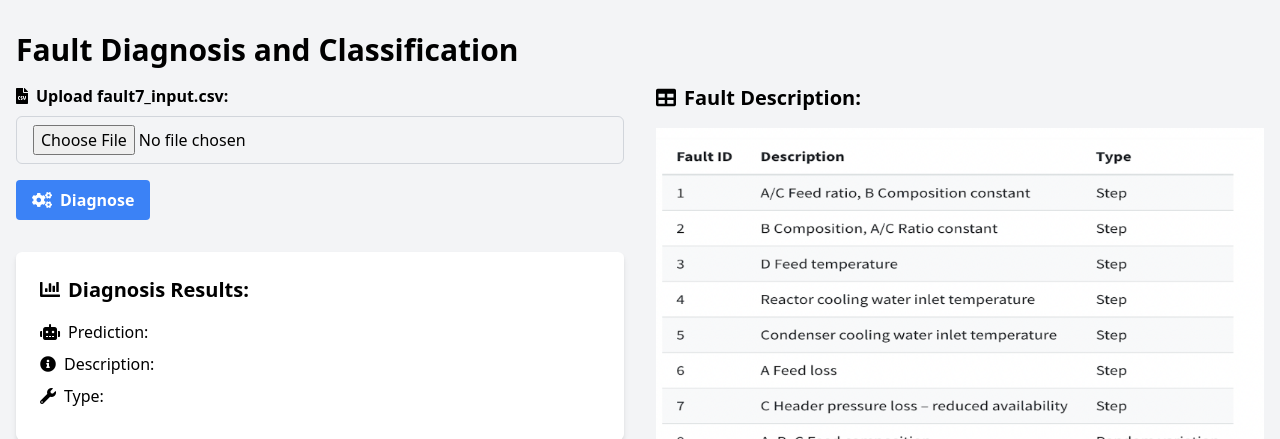
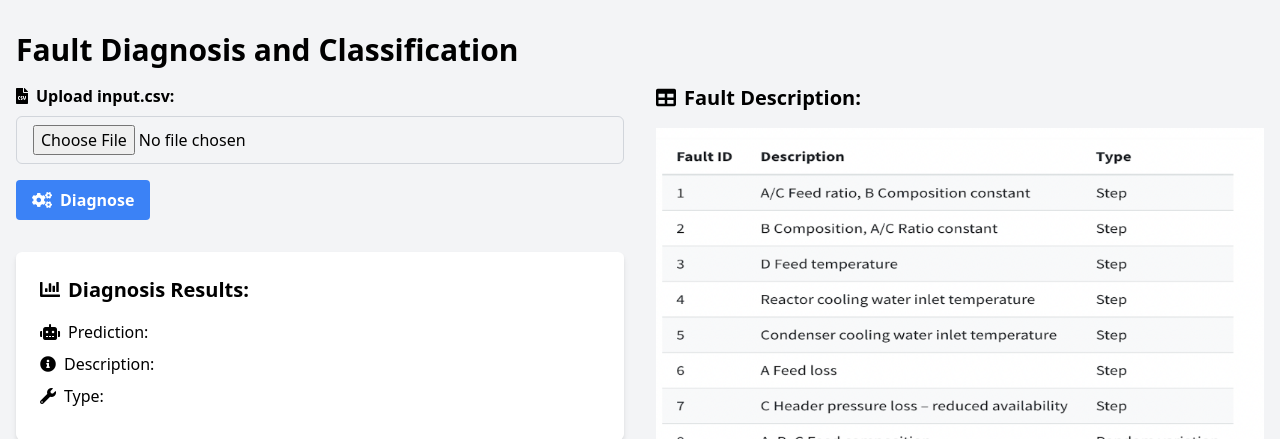
Before and after one commit to Terry9022/X-Informatics-interface, a Flask app: page / in a window 1280 px wide. Shown: the top 439 px of the page. Run offline with Flask 3, Linux system fonts and the light colour scheme.

Commit message:
upload wording

```diff
--- a/templates/index.html
+++ b/templates/index.html
@@ -101,8 +101,7 @@
           <form id="diagnoseForm" enctype="multipart/form-data" class="mb-8">
             <div class="mb-4">
               <label for="file" class="block mb-2 font-bold"
-                ><i class="fas fa-file-csv mr-2"></i>Upload
-                fault7_input.csv:</label
+                ><i class="fas fa-file-csv mr-2"></i>Upload input.csv:</label
               >
               <input
                 type="file"
```
Also changed, not shown: 1 other file.
